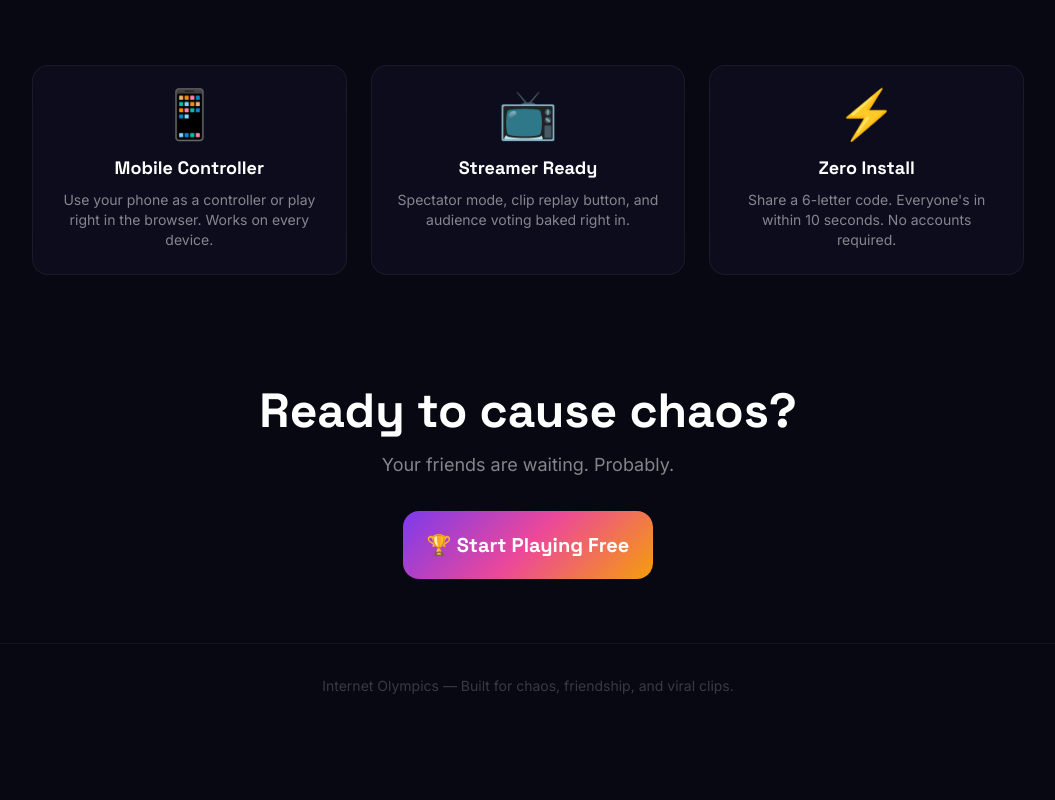
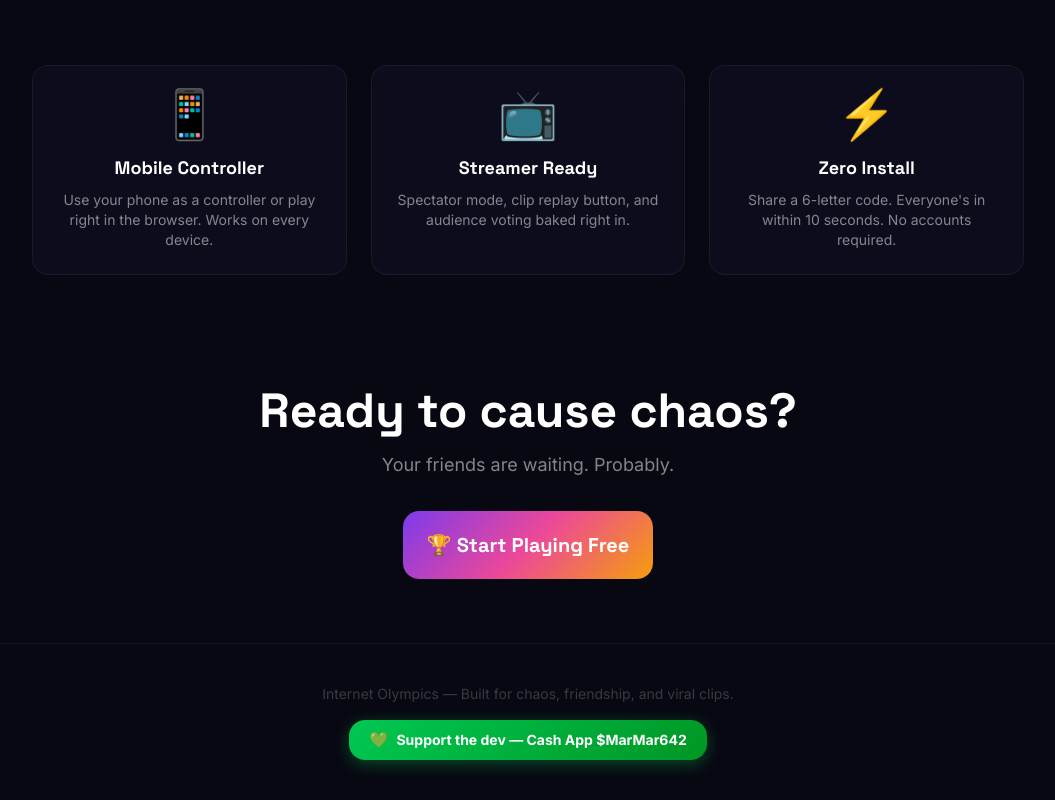
Before and after one commit to Marwan64/internet-olympics, a Next.js app in the folder frontend/: page / in a window 1280 px wide. Shown: the part 1421-2221 px from the top of the page, without its empty margins (112-1167 px from the left). Before the commit the page ends 2149 px from the top, so only its background shows below. Built offline with nearby package versions, Linux system fonts and the light colour scheme.

Commit message:
Add CashApp donation link to footer and podium screen

```diff
--- a/frontend/src/app/page.tsx
+++ b/frontend/src/app/page.tsx
@@ -367,9 +367,24 @@
       </section>
 
       {/* Footer */}
-      <footer className="relative z-10 text-center py-8 text-white/20 text-sm"
+      <footer className="relative z-10 text-center py-10 text-white/20 text-sm"
         style={{ borderTop: '1px solid rgba(255,255,255,0.05)' }}>
-        Internet Olympics — Built for chaos, friendship, and viral clips.
+        <p className="mb-4">Internet Olympics — Built for chaos, friendship, and viral clips.</p>
+        <a
+          href="https://cash.app/$MarMar642"
+          target="_blank"
+          rel="noopener noreferrer"
+          className="inline-flex items-center gap-2 px-5 py-2.5 rounded-2xl font-bold text-sm transition-all hover:scale-105 active:scale-95"
+          style={{
+            background: 'linear-gradient(135deg, #00C853, #009624)',
+            color: '#fff',
+            boxShadow: '0 4px 16px rgba(0,200,83,0.35)',
+            textDecoration: 'none',
+          }}
+        >
+          <span style={{ fontSize: '1.1em' }}>💚</span>
+          Support the dev — Cash App $MarMar642
+        </a>
       </footer>
 
       <ToastContainer />
--- a/frontend/src/components/ui/PodiumScreen.tsx
+++ b/frontend/src/components/ui/PodiumScreen.tsx
@@ -164,6 +164,25 @@
         )}
 
         {/* Action buttons */}
+        {/* Donate */}
+        <motion.a
+          href="https://cash.app/$MarMar642"
+          target="_blank"
+          rel="noopener noreferrer"
+          initial={{ opacity: 0 }}
+          animate={{ opacity: 1 }}
+          transition={{ delay: 1.1 }}
+          className="inline-flex items-center gap-2 px-4 py-2 rounded-xl font-bold text-sm mb-4 transition-all hover:scale-105"
+          style={{
+            background: 'linear-gradient(135deg, #00C853, #009624)',
+            color: '#fff',
+            boxShadow: '0 4px 14px rgba(0,200,83,0.3)',
+            textDecoration: 'none',
+          }}
+        >
+          💚 Enjoyed the game? Support the dev — $MarMar642
+        </motion.a>
+
         <motion.div
           initial={{ opacity: 0 }}
           animate={{ opacity: 1 }}
```
